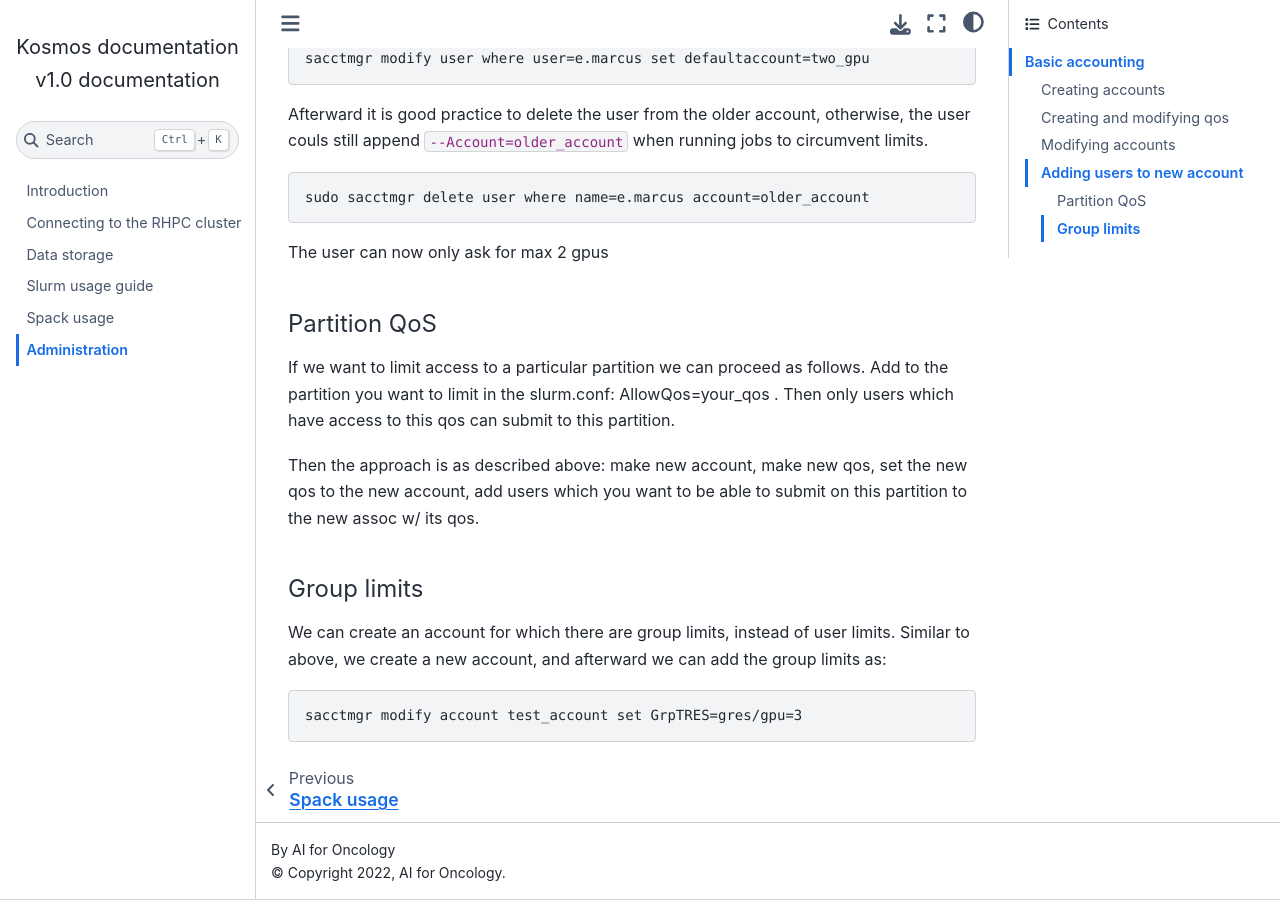
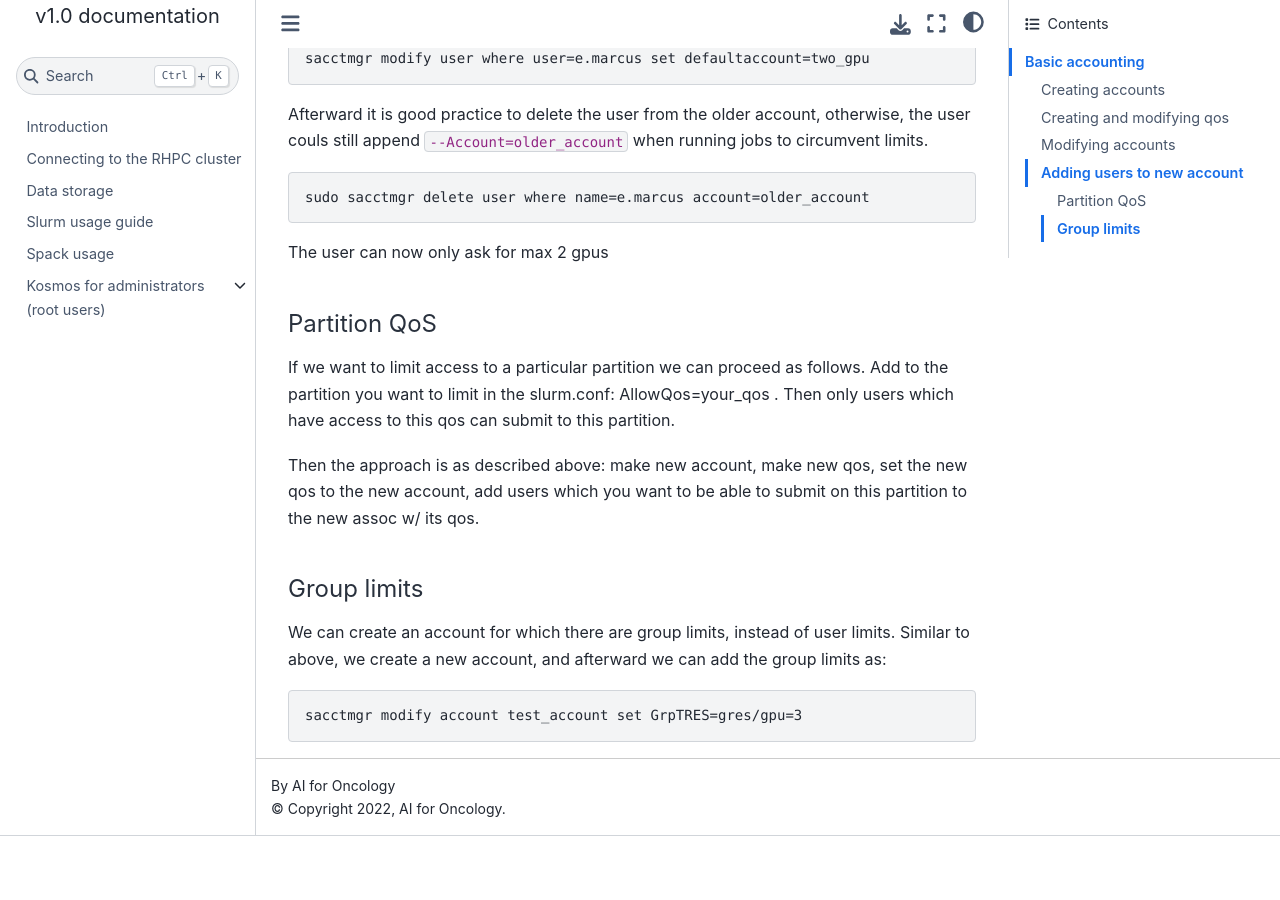
Before and after one commit to NKI-AI/kosmos-documentation, a Sphinx documentation site: the page built from docs/admins/accounting.rst, in a window 1280 px wide and 900 px high, scrolled down 1403 px. Built offline with Sphinx 7.4.7 and the Sphinx Book theme 1.1.4, drawn with Linux system fonts in a browser that asks for light colours; pages that are not in the unit, such as notebooks, are missing from menus; after the commit the page ends 2239 px from its top, so only the background shows below that.

```diff
--- /dev/null
+++ b/docs/admins/index.rst
@@ -0,0 +1,7 @@
+Kosmos for administrators (root users)
+======================================
+
+.. toctree::
+   :maxdepth: 1
+
+    admins/accounting
--- /dev/null
+++ b/docs/admins/useful_commands.rst
@@ -0,0 +1,4 @@
+Useful commands
+===============
+
+`sudo -i -u <username>` - switch to user <username>
--- a/docs/index.rst
+++ b/docs/index.rst
@@ -15,3 +15,4 @@ Welcome to the Kosmos RHPC cluster documentation!
    slurm_usage_guide
    spack
    accounting
+   admins/index
```
Also changed, not shown: docs/admins/accounting.rst (renamed from docs/accounting.rst).
